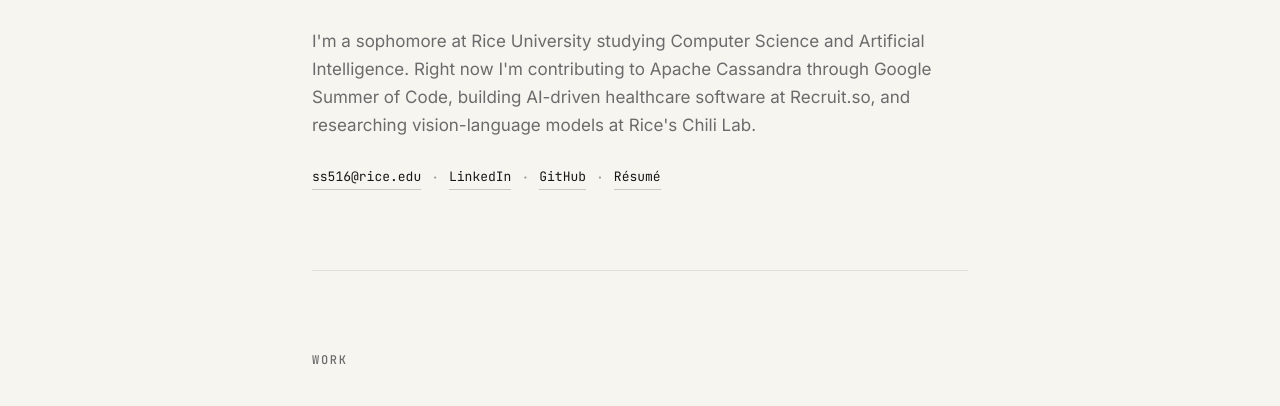
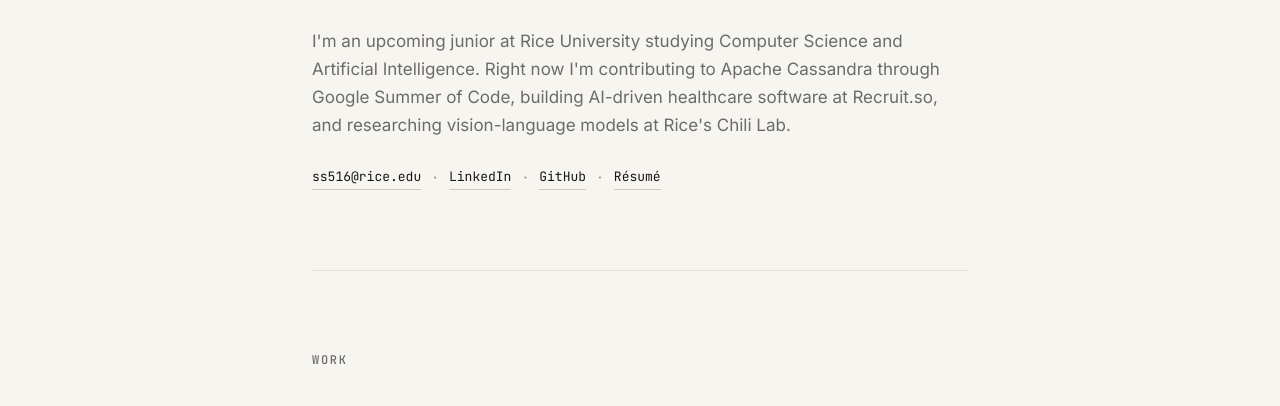
Before and after one commit to Shanzita/portfolio, a plain HTML site: page index.html in a window 1280 px wide. Shown: the part 386-792 px from the top of the page. Drawn offline with Linux system fonts and the light colour scheme.

Commit message:
Update intro: upcoming junior

```diff
--- a/index.html
+++ b/index.html
@@ -37,7 +37,7 @@
         Hi, I'm Shanzita — I build <em>distributed systems</em>, work on <em>ML research</em>, and ship <em>agentic products</em>.
       </h1>
       <p class="lede">
-        I'm a sophomore at Rice University studying Computer Science and Artificial Intelligence.
+        I'm an upcoming junior at Rice University studying Computer Science and Artificial Intelligence.
         Right now I'm contributing to Apache Cassandra through Google Summer of Code, building AI-driven
         healthcare software at Recruit.so, and researching vision-language models at Rice's Chili Lab.
       </p>
```
